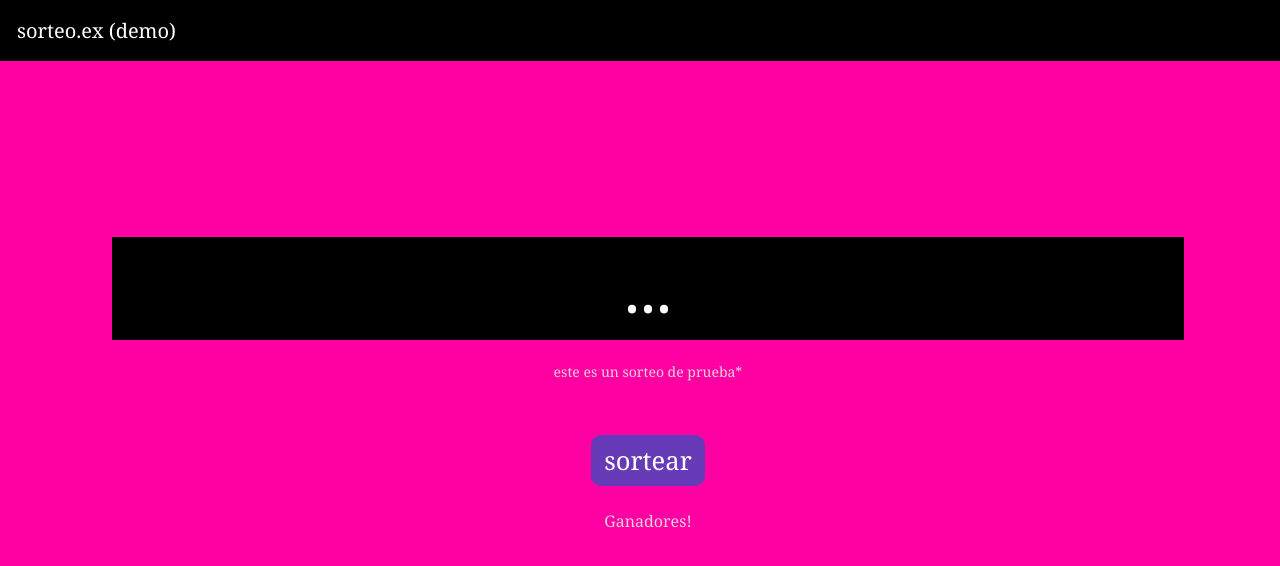
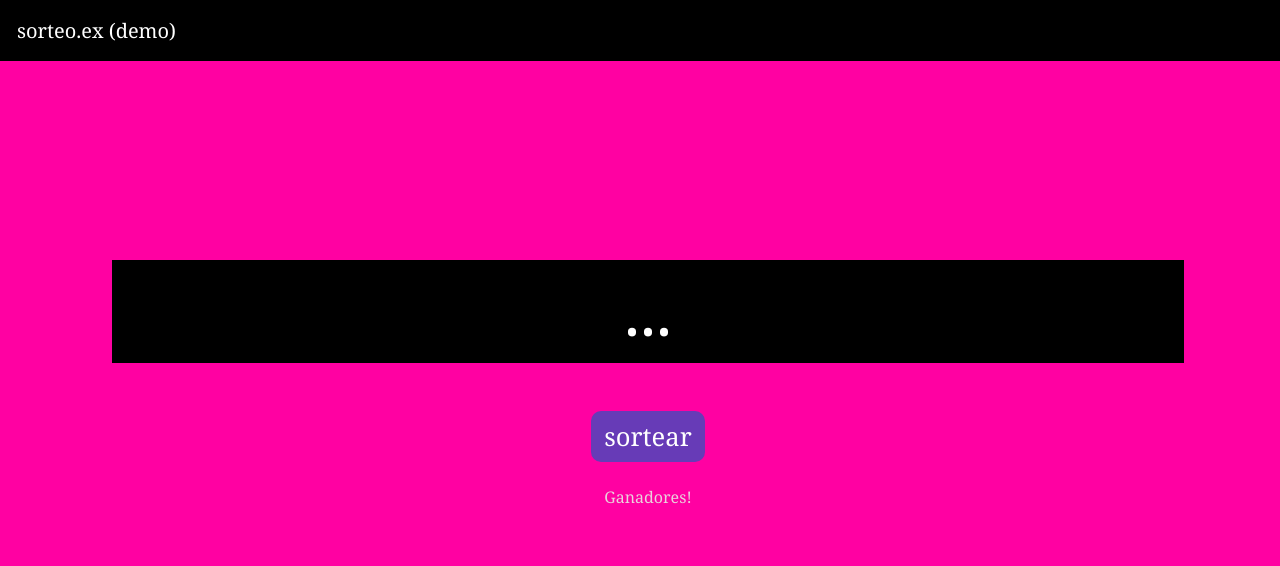
Before and after one commit to sorteoex/sorteo.xlsx, a plain HTML site: page index.html in a window 1280 px wide. Shown: the top 566 px of the page. Drawn offline with Linux system fonts and the light colour scheme.

Commit message:
Update index.html

```diff
--- a/index.html
+++ b/index.html
@@ -13,7 +13,7 @@
   </div>
     <p class="winner">...</p>
 
-   <p id="text1">este es un sorteo de prueba*</p>
+
 
    <button id="countdownBtn" onclick="iniciarTemporizador()"> sortear</button>
   </div>
```
